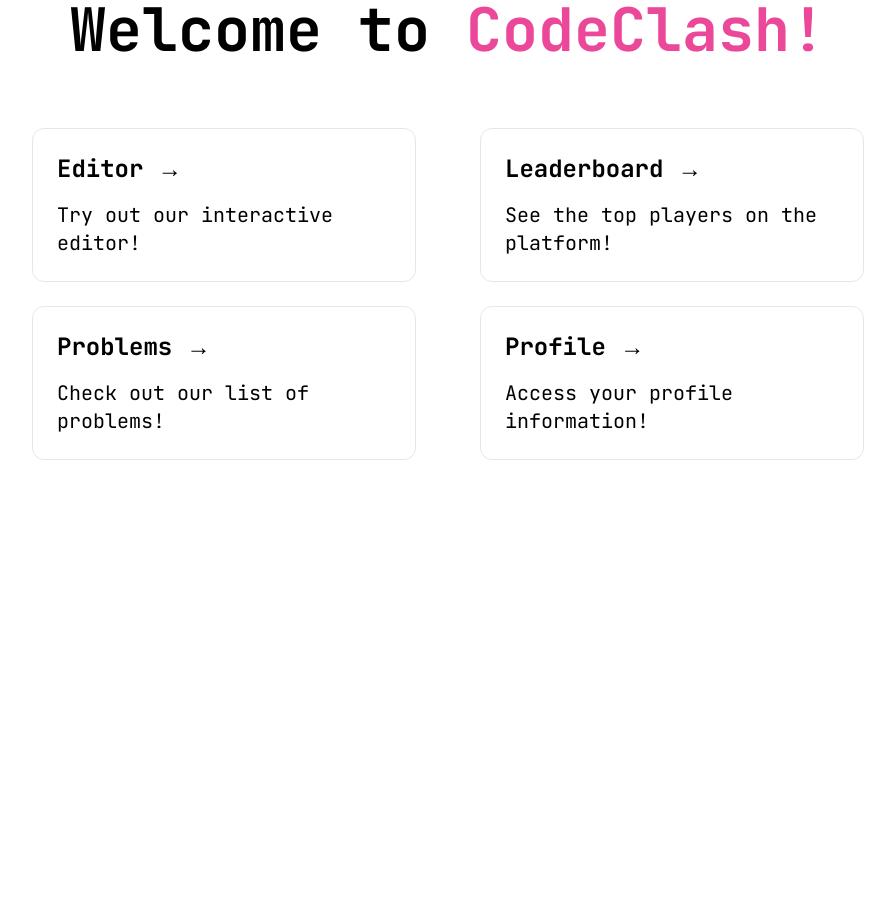
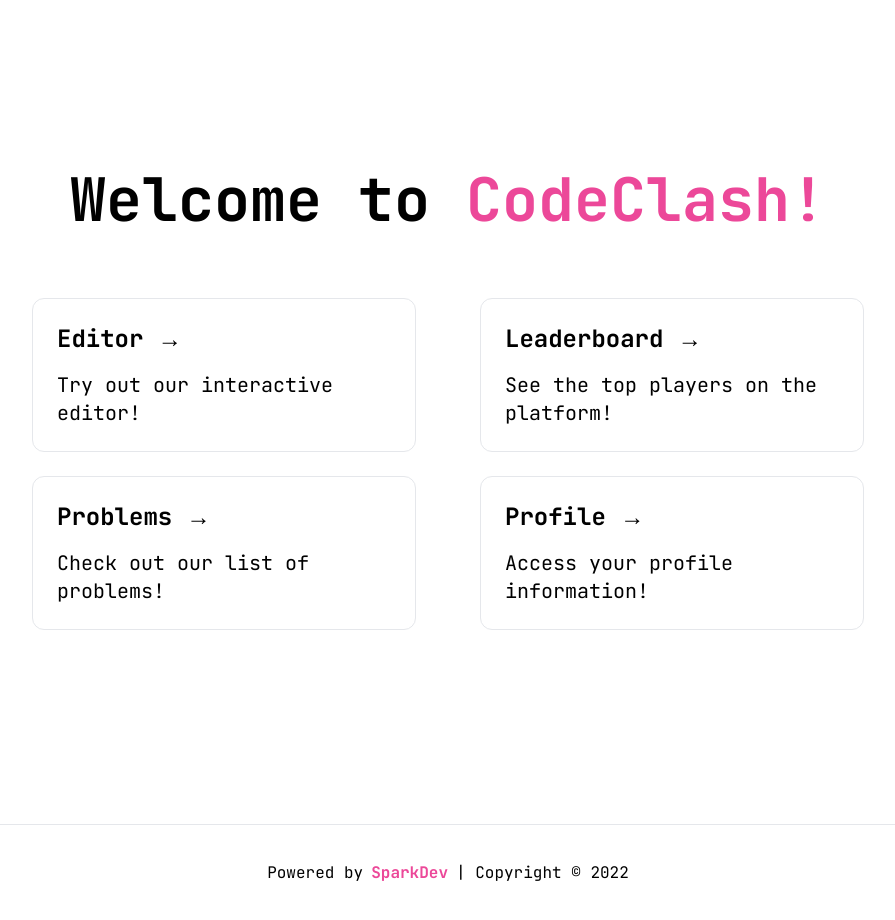
Before and after one commit to sebastian-nunez/codeclash-frontend, a Next.js app: page / in a window 1280 px wide. Shown: the whole page, without its empty margins (192-1087 px from the left). Before the commit the page ends 800 px from the top, so only its background shows below. Built offline with nearby package versions, Linux system fonts and the light colour scheme.

Commit message:
Added a Layout wrapper (HOC) for the each of the pages
- Includes a temporary footer and some global styles for the container

```diff
--- /dev/null
+++ b/components/Footer.tsx
@@ -0,0 +1,20 @@
+import React from "react";
+import Link from "next/link";
+
+const Footer = () => {
+  return (
+    <footer className="flex h-24 w-full items-center mt-6 justify-center border-t">
+      <a
+        className="flex items-center justify-center gap-2 cursor-pointer"
+        href="https://upe.cs.fiu.edu/sparkdev/"
+        target="_blank"
+        rel="noopener noreferrer"
+      >
+        Powered by <strong className="text-pink-500">SparkDev</strong> |
+        Copyright &copy; 2022
+      </a>
+    </footer>
+  );
+};
+
+export default Footer;
--- /dev/null
+++ b/components/Layout.jsx
@@ -0,0 +1,22 @@
+import Head from "next/head";
+import React from "react";
+import Footer from "./Footer";
+
+const Layout = ({ children }) => {
+  return (
+    <>
+      <Head>
+        <title>CodeClash</title>
+
+      </Head>
+
+      <main className="flex min-h-screen flex-col items-center justify-top">
+        {children}
+      </main>
+
+      <Footer />
+    </>
+  );
+};
+
+export default Layout;
--- a/pages/_app.tsx
+++ b/pages/_app.tsx
@@ -1,8 +1,12 @@
-import '../styles/globals.css'
-import type { AppProps } from 'next/app'
-
+import "../styles/globals.css";
+import type { AppProps } from "next/app";
+import Layout from "../components/Layout";
 function MyApp({ Component, pageProps }: AppProps) {
-  return <Component {...pageProps} />
+  return (
+    <Layout>
+      <Component {...pageProps} />
+    </Layout>
+  );
 }
 
-export default MyApp
+export default MyApp;
```
